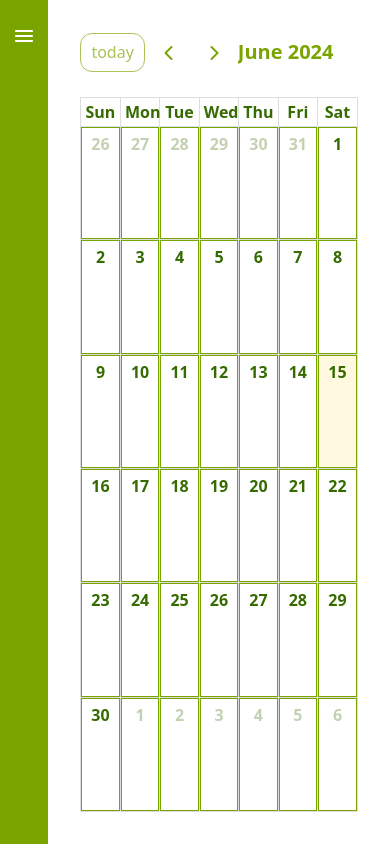
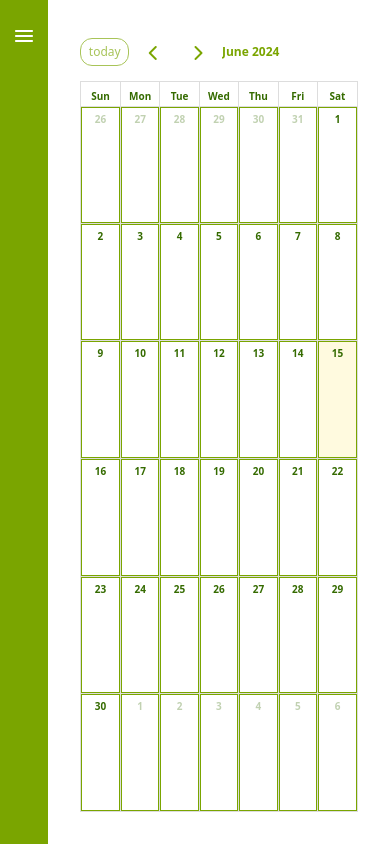
Before and after one commit to allsyalwaa/TrackIt, a React (Vite) app: page /calendar in a window 390 px wide. Built offline with nearby package versions, Linux system fonts and the light colour scheme.

Commit message:
Update responsive calendar for mobile

```diff
--- a/src/index.css
+++ b/src/index.css
@@ -18,7 +18,7 @@
 }
 
 .fc .fc-toolbar-title {
-  @apply text-xl font-bold text-primary;
+  @apply text-xs font-bold text-primary sm:text-xl;
 }
 
 .fc .fc-button-primary {
@@ -32,12 +32,13 @@
 .fc .fc-day-today {
   @apply bg-secondary;
 }
+
 .fc .fc-daygrid-day-number {
-  @apply font-bold;
+  @apply text-[10px] font-bold sm:text-base;
 }
 
 .fc .fc-button-primary.fc-today-button:disabled {
-  @apply cursor-not-allowed rounded-xl border-primary bg-white text-primary;
+  @apply cursor-not-allowed rounded-xl border-primary bg-white text-xs text-primary sm:text-base;
 }
 
 .fc .fc-button-primary.fc-today-button {
@@ -47,3 +48,15 @@
 .fc-h-event {
   @apply rounded border-secondary bg-secondary text-center text-white;
 }
+
+.fc .fc-col-header-cell-cushion {
+  @apply text-[10px] sm:text-base;
+}
+
+.fc .fc-daygrid-body-unbalanced .fc-daygrid-day-events {
+  @apply h-0 sm:h-[2em];
+}
+
+.fc .fc-toolbar.fc-header-toolbar {
+  @apply mb-2 sm:mb-[1.5em];
+}
```
